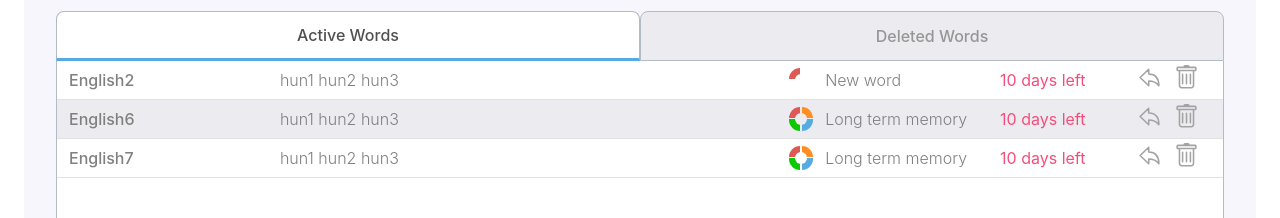
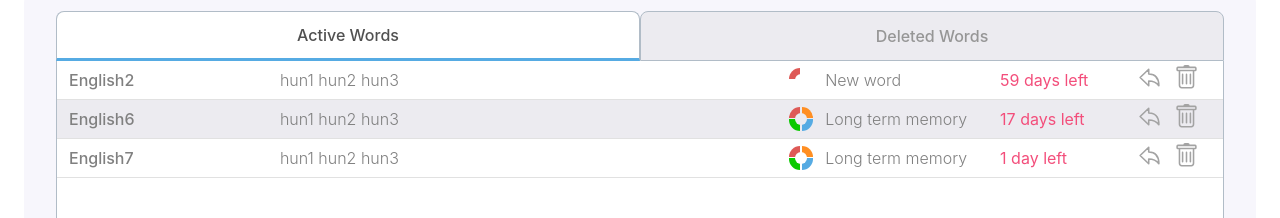
Before and after one commit to Crepkey/pmv_frond_end, a React (Create React App) app: page /my-words/deleted-words in a window 1280 px wide. Shown: the part 139-357 px from the top of the page. Built offline with nearby package versions, Linux system fonts and the light colour scheme.

Commit message:
Remaining days until the permanent deletion are calculated

```diff
--- a/src/components/mainComponents/MyWords.tsx
+++ b/src/components/mainComponents/MyWords.tsx
@@ -192,7 +192,7 @@ const deletedWords: ExtendedWord[] = [
 		favourite: false,
 		memoryLevel: 18,
 		active: false,
-		deletionDate: new Date(2021, 10, 1),
+		deletionDate: new Date("2021-08-13"),
 	},
 	{
 		id: 6,
@@ -204,7 +204,7 @@ const deletedWords: ExtendedWord[] = [
 		favourite: true,
 		memoryLevel: 98,
 		active: false,
-		deletionDate: new Date(2021, 8, 13),
+		deletionDate: new Date("2021-09-24"),
 	},
 	{
 		id: 7,
@@ -216,7 +216,7 @@ const deletedWords: ExtendedWord[] = [
 		favourite: true,
 		memoryLevel: 98,
 		active: false,
-		deletionDate: new Date(2020, 6, 26),
+		deletionDate: new Date("2021-10-10"),
 	},
 ];
 
--- a/src/components/subComponents/myWords/DeletedWordRow.tsx
+++ b/src/components/subComponents/myWords/DeletedWordRow.tsx
@@ -11,6 +11,7 @@ import WordHandlerIcons from "./WordHandlerIcons";
 
 /* Utils */
 import { calculateRowBackground, convertMemoryLevelToText } from "./utils";
+import dayjs, { Dayjs } from "dayjs";
 
 const WordRow = styled.div<{ background: string }>`
 	display: flex;
@@ -59,6 +60,14 @@ interface DeletedWordRowProps {
 }
 
 export default function DeletedWordRow({ word, rowNumber }: DeletedWordRowProps) {
+	function calcDiffBetweenDates() {
+		const today: Dayjs = dayjs();
+		const deletionDate: Dayjs = dayjs(word.deletionDate);
+		const result = today.diff(deletionDate, "day");
+		const text = result === 1 ? " day left" : " days left";
+		return result + text;
+	}
+
 	return (
 		<WordRow key={word.id} background={calculateRowBackground(rowNumber)}>
 			<EnglishWord>{word.english}</EnglishWord>
@@ -67,7 +76,7 @@ export default function DeletedWordRow({ word, rowNumber }: DeletedWordRowProps)
 				<SpinnerBar size={24} status={word.memoryLevel} style={{ margin: "0 12px 0 0", background: calculateRowBackground(rowNumber) }} />
 				<MemoryState>{convertMemoryLevelToText(word.memoryLevel)}</MemoryState>
 			</MemoryLevel>
-			<DeletionCountdown>10 days left</DeletionCountdown>
+			<DeletionCountdown>{calcDiffBetweenDates()}</DeletionCountdown>
 			<WordHandlerIcons word={word} />
 		</WordRow>
 	);
```
